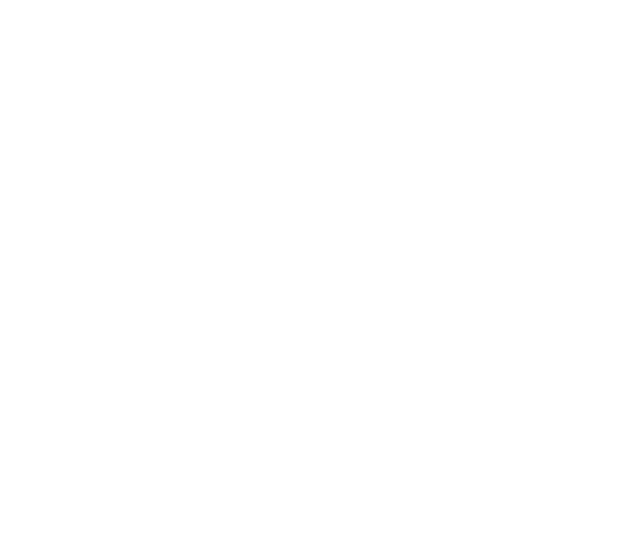
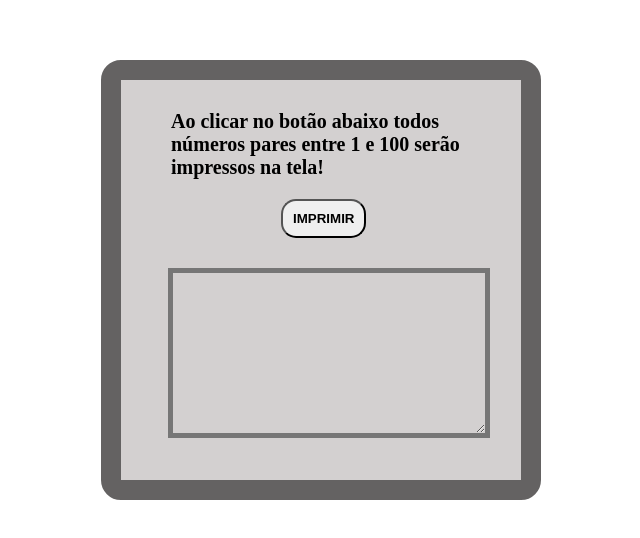
Before and after one commit to joaocarloslacerda/ex-imprime-pares, a plain HTML site: page index.html in a window 1280 px wide. Shown: the whole page, without its empty margins (299-939 px from the left). Drawn offline with Linux system fonts and the light colour scheme.

Commit message:
adicionada descrição na tela, botão imprimir e campo resultado, todos já funcionando

```diff
--- a/index.html
+++ b/index.html
@@ -3,9 +3,22 @@
 <head>
     <meta charset="UTF-8">
     <meta name="viewport" content="width=device-width, initial-scale=1.0">
+    <link rel="stylesheet" href="style.css">
+    <script type="text/javascript" src="script.js"></script>
+
     <title>Imprime ímpares</title>
 </head>
 <body>
 
+    <main class="corpo">
+        <section>
+            <article>
+                <p id="textoExplicativo">Ao clicar no botão abaixo todos números pares entre 1 e 100 serão impressos na tela!</p>
+                <button id="buttonImprimir" type="submit" onclick="imprimirPares()">IMPRIMIR</button>
+                <textarea type="text" id="resultado" rows="10"></textarea>
+            </article>
+        </section>
+    </main>
+
 </body>
 </html>
--- a/script.js
+++ b/script.js
@@ -0,0 +1,19 @@
+function imprimirPares(){
+
+    const resultado = document.getElementById("resultado");
+
+    let sequenciaPares
+
+    for(let i = 1; i <=100; i++){
+        if(i % 2 == 0 && (i > 0 && i < 3)){
+            sequenciaPares = (`${i}, `);
+        }
+        else if(i % 2 == 0 && i < 100){
+            sequenciaPares = sequenciaPares + (`${i}, `);
+        }
+        else if(i % 2 == 0 && i == 100){
+            sequenciaPares = sequenciaPares + (`${i}`);
+        }
+    }
+    resultado.value = sequenciaPares
+}
--- a/style.css
+++ b/style.css
@@ -0,0 +1,42 @@
+*{
+    margin: 0;
+    padding: 0;
+}
+.corpo{
+    background-color: rgb(211, 208, 208);
+    width: 400px;
+    height: 400px;
+    margin-top: 60px;
+    margin-left: 400px;
+    border: 20px solid rgb(100, 98, 98);
+    border-radius: 20px;
+}
+.corpo section article #textoExplicativo{
+    width: 300px;
+    padding-top: 30px;
+    padding-left: 50px;
+    font-size: 20px;
+    font-weight: bold;
+}
+.corpo section article #buttonImprimir{
+    padding: 10px;
+    margin-top: 20px;
+    margin-left: 160px;
+    font-weight: bold;
+    border-radius: 15px;
+}
+.corpo section article #buttonImprimir:hover{
+    background-color: rgb(150, 144, 144);
+    color: white;
+    box-shadow: 1px 5px 10px black;
+}
+.corpo section article #resultado{
+    background-color: rgb(211, 208, 208);
+    width: 300px;
+    height: 150px;
+    margin-top: 30px;
+    margin-left: 47px;
+    padding-top: 10px;
+    padding-left: 12px;
+    border-width: 5px;
+}
```
